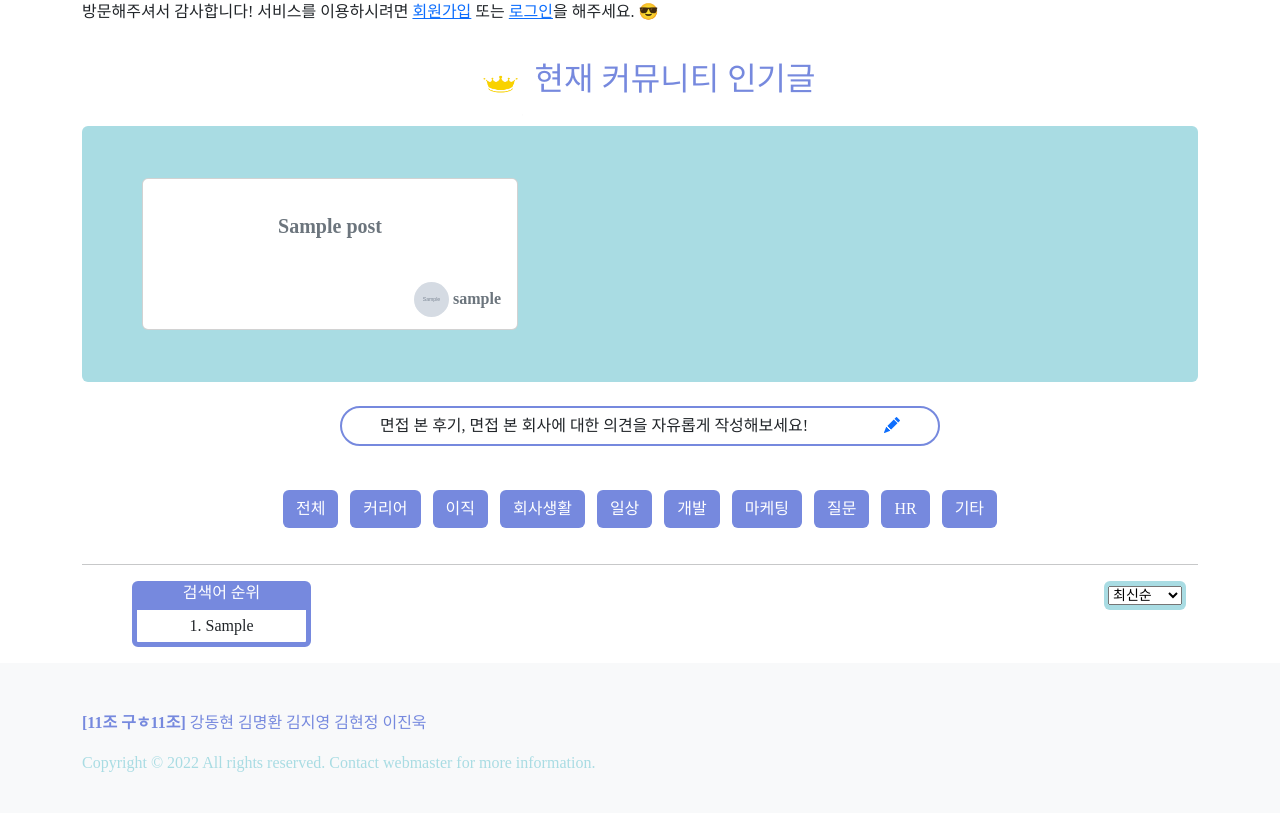
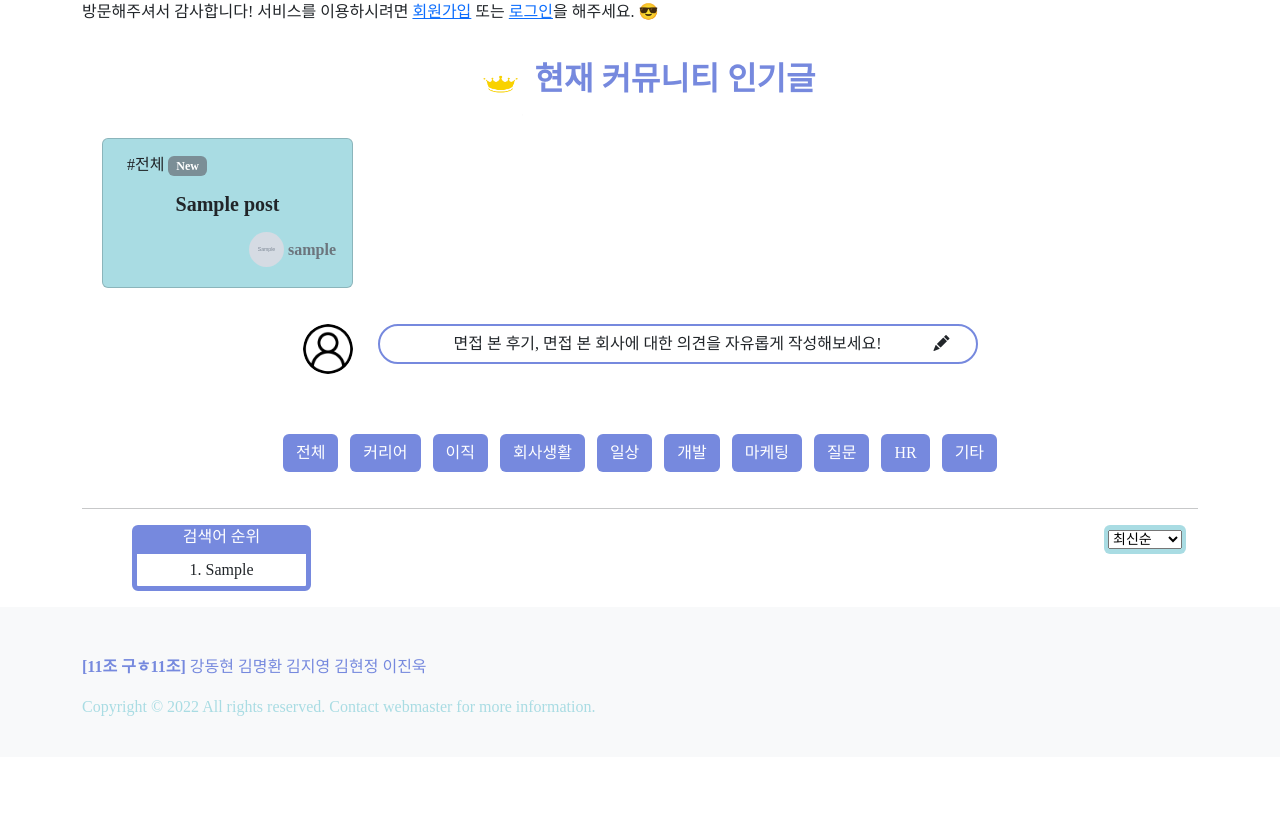
Before and after one commit to myeonghwan57/Pjt, a Django app: page /posts/scroll/1 in a window 1280 px wide. Shown: the part 76-889 px from the top of the page. After the commit the page ends 792 px from the top, so only its background shows below. Run offline with Django 3.2, Linux system fonts and the light colour scheme; tables that the repository leaves empty hold one stand-in row (values such as "Sample post"); grey boxes marked "Sample" are stand-in pictures; some libraries are stand-ins or nearby versions; some web fonts are replaced.

Commit message:
scroll 업데이트

```diff
--- a/posts/templates/posts/scroll.html
+++ b/posts/templates/posts/scroll.html
@@ -3,22 +3,25 @@
 {% load static %}
 {% block content %}
   <div class='post_index container'>
-    <h2 class='mt-4' style='color:#7689DE'>
+    <h2 class="mt-4 main_color1 fw-bold">
       <img src="{% static '/images/crown.png' %}" alt="" style="width:70px; height:70px;">현재 커뮤니티 인기글
     </h2>
 
     <!-- 현재 인기 게시글-->
-    <div class='row p-5 rounded' style="width:100%; background-color: #A9DCE3;">
+    <div class='row p-2 rounded' style="width:100%;">
       {% for instance in instances %}
-        <div class='my-1' style='width:400px'>
-          <div class="card" style="">
-            <div class="card-body" style="height:150px;">
-              <div class="card-title d-flex align-items-center justify-content-center" style="height:60%">
-                <h5>
-                  <a class='text-decoration-none fw-bold text-muted' href=" {% url 'posts:detail' instance.pk %} ">{{instance.title}}</a>
-                </h5>
+        <div class='my-1' style='width:25%; --bs-bg-opacity: .5;'>
+          <div class="card" style="background-color: #A9DCE3;">
+            <div class="card-body" style="height:25%;">
+              <div class="ms-2">
+                <h6>
+                  #{{instance.tag}}
+                  <span class="badge bg-secondary bg-opacity-75">New</span></h6>
               </div>
-              <div class='d-flex align-items-center justify-content-end my-3'>
+              <div class="card-title d-flex align-items-center justify-content-center" style="height:40px;">
+                <a class='text-decoration-none fw-bold text-dark fs-5' href=" {% url 'posts:detail' instance.pk %} ">{{instance.title|truncatechars:16}}</a>
+              </div>
+              <div class='d-flex align-items-center justify-content-end my-1'>
                 {% if instance.user.profile %}
                   <a href="{%url 'accounts:detail' instance.user.pk%}"><img class='post_profile_img mx-1' src="{{ instance.user.profile.url }}" alt=""></a>
                 {% else %}
@@ -32,11 +35,22 @@
       {% endfor %}
     </div>
     <!--게시글 작성 -->
-    <div class='post_write my-4'>
+    <div class='post_write my-4 text-center align-middle'>
+      <p class="text-center">
+        {% if user.profile %}
+          <a style="text-decoration:none;" href="{% url 'accounts:update' %}">
+            <img class='rounded-circle' style='height:50px;width:50px;' src="{{ user.profile.url }}" alt="{{ user.profile }}">
+          </a>
+        {% else %}
+          <a style="text-decoration:none;" href="{% url 'accounts:update' %}">
+            <img class='rounded-circle' style='height:50px;width:50px;' src="{% static '/images/profile/user.png'%}" alt="user">
+          </a>
+        {% endif %}
+      </p>
       <div class='post_write_box'>
-        <a class="text-decoration-none text-dark" href="{% url 'posts:create' %}">면접 본 후기, 면접 본 회사에 대한 의견을 자유롭게 작성해보세요!</a>
+        <a class="text-decoration-none text-dark ms-5" href="{% url 'posts:create' %}">면접 본 후기, 면접 본 회사에 대한 의견을 자유롭게 작성해보세요!</a>
         <a href="{% url 'posts:create' %}">
-          <i class="bi bi-pencil-fill"></i>
+          <i class="text-dark bi bi-pencil-fill"></i>
         </a>
       </div>
     </div>
@@ -69,6 +83,7 @@
           </div>
         </div>
       </div>
+
       <!--게시글 목록 -->
       <div class='col-lg-9'>
         <div class='custom_select' style="float: right;">
@@ -86,36 +101,51 @@
               {% else %}
                 <a href="{%url 'accounts:detail' post.user.pk%}"><img class='post_profile_img mx-1' src="{% static '/images/profile/user.png'%}" alt=""></a>
               {% endif %}
-              <a class='text-decoration-none text-muted fw-bold' href="{%url 'accounts:detail' post.user.pk%}">{{post.user.username}}</a>
+              <span>
+                <a class='text-decoration-none text-muted fw-bold' href="{%url 'accounts:detail' post.user.pk%}">
+                  {{post.user.username}}
+                </a>
+              </span>
+              <span class="bg-light ms-3">
+                <a class='text-decoration-none main_color2' href="{%url 'accounts:detail' post.user.pk%}">
+                  #
+                  {{post.tag}}
+                </a>
+              </span>
+              <p class='post_info ms-5 text-muted'>{{post.created_at}}
+              </p>
               <a class='text-decoration-none' href="{% url 'posts:detail' post.pk %}">
-                <h3 class='text-dark mt-3'>{{post.title}}</h3>
-                <p class='post_content text-muted'>{{post.content}}</p>
+                <h3 class='text-dark mt-3 ms-5'>{{post.title}}</h3>
+                <p class='post_content text-muted ms-5'>{{post.content}}</p>
               </a>
               <div class='d-flex justify-content-between'>
-                <p class='post_info'>{{post.created_at}}
-                </p>
-                <p class='post_info'>
-                  <i class="bi bi-eye"></i>
-                  {{post.hits}}
-                  <i class="bi bi-hand-thumbs-up"></i>
-                  {{post.like.count}}
-                  <i class="bi bi-chat-right-dots"></i>
-                  {{post.comment_set.count}}
+
+                <p class='post_info ms-5'>
+                  <span class="fw-bold text-muted">
+                    <i class="bi bi-eye"></i>
+                    {{post.hits}}</span>
+                  <span class="ms-2 fw-bold text-muted">
+                    <i class="bi bi-hand-thumbs-up"></i>
+                    {{post.like.count}}</span>
+                  <span class="ms-2 fw-bold text-muted">
+                    <i class="bi bi-chat-right-dots"></i>
+                    {{post.comment_set.count}}</span>
                 </p>
               </div>
               <hr>
             </div>
+
           {% endfor %}
         </div>
 
         {% if page_obj.has_next %}
-          <a class="infinite-more-link" href="http://127.0.0.1:8000/posts/scroll/{{tag_name}}?sort={{ sort }}&page={{ page_obj.next_page_number }}">next</a>
+          <a class="infinite-more-link" href="http://127.0.0.1:8000/posts/?sort={{ sort }}&page={{ page_obj.next_page_number }}">next</a>
         {% endif %}
       </div>
     </div>
   </div>
   <a class="return-top" href="#" style="font-size:40px;right:50px; bottom:180px; position:fixed; z-index:9999;
-   color:#7689DE;">
+ color:#7689DE;">
     <i class="bi bi-arrow-up-circle"></i>
   </a>
 
--- a/posts/views.py
+++ b/posts/views.py
@@ -63,7 +63,7 @@
     if tag_name == '전체':
         return redirect('posts:index')
 
-    instances = Post.objects.all().order_by("-hits")[:3]
+    instances = Post.objects.all().order_by("-hits")[:4]
     sort = request.GET.get("sort", "")  # url의 쿼리스트링을 가져온다. 없는 경우 공백을 리턴한다
     posts = Post.objects.filter(tag__contains=tag_name)
     # 검색어 전체 순위중 상위 5개
```
